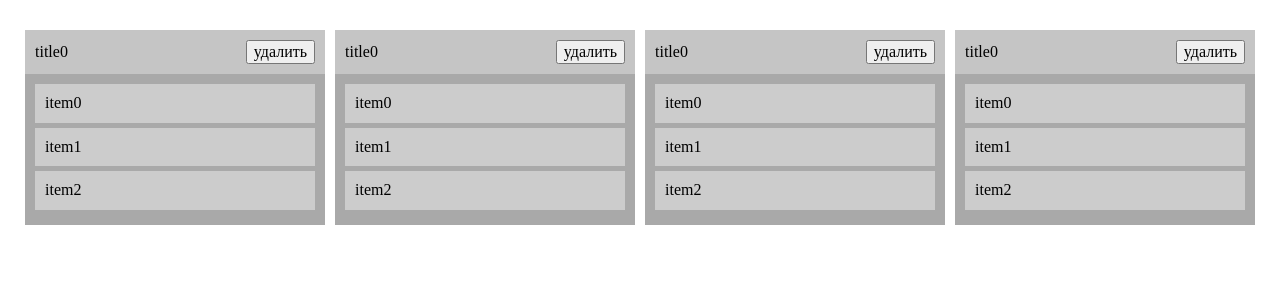
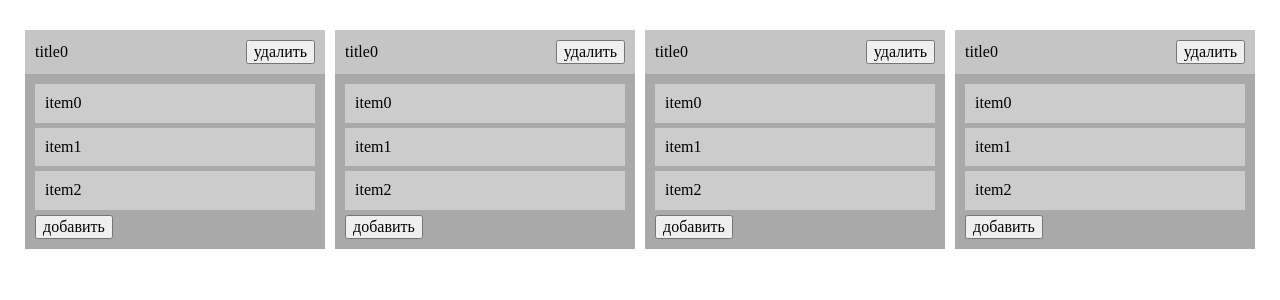
Before and after one commit to gluhenko-dv/DnD, a React (Create React App) app: page / in a window 1280 px wide. Shown: the top 300 px of the page. Built offline with nearby package versions, Linux system fonts and the light colour scheme.

Commit message:
feat addItemBtn

```diff
--- a/src/components/Column/Column.tsx
+++ b/src/components/Column/Column.tsx
@@ -5,6 +5,7 @@ import { IBoardData } from '../../interfaces/interfaces';
 import { deleteBoardItem } from '../../store/Board/BoardSlice';
 import { RootState } from '../../store/rootReducer';
 import Item from '../Item/Item';
+import ItemAddBtn from '../ItemAddBtn/ItemAddBtn';
 import './Column.styles.scss';
 
 const mapStateToProps = ({ board }: RootState) => ({ board });
@@ -44,6 +45,7 @@ const Column: React.FC<PropsFromRedux> = ({ board, deleteBoardItem }) => {
                                 {items.map(({ id, title }, i) => (
                                     <Item title={title} id={id} key={id} index={i} />
                                 ))}
+                                <ItemAddBtn index={i} />
                             </div>
                         )}
                     </Droppable>
--- a/src/components/ColumnAddBtn/ColumnAddBtn.tsx
+++ b/src/components/ColumnAddBtn/ColumnAddBtn.tsx
@@ -1,3 +1,4 @@
+import { useCallback } from 'react';
 import { connect, ConnectedProps } from 'react-redux';
 import { dateNow } from '../../helpers/helpers';
 import { IBoardData } from '../../interfaces/interfaces';
@@ -12,18 +13,17 @@ const connector = connect(null, mapDispatchToProps);
 type PropsFromRedux = ConnectedProps<typeof connector>;
 
 const ColumnAddBtn: React.FC<PropsFromRedux> = ({ updateBoardData }) => {
-    const onClick = () => {
+    const onClick = useCallback(() => {
         const data: IBoardData[] = localStorage.boardData ? JSON.parse(localStorage.boardData) : [];
-        if (data.length === 0) {
-            return;
-        }
+
         data.splice(data.length, 0, {
             id: dateNow(),
             title: 'Новая колонка',
             items: []
         });
+
         updateBoardData(data);
-    };
+    }, []);
 
     return (
         <button onClick={onClick} className="column-add-btn">
--- /dev/null
+++ b/src/components/ItemAddBtn/ItemAddBtn.styles.scss
@@ -0,0 +1,5 @@
+.item {
+  &-add-btn {
+    height: fit-content;
+  }
+}
--- /dev/null
+++ b/src/components/ItemAddBtn/ItemAddBtn.tsx
@@ -0,0 +1,38 @@
+import { connect, ConnectedProps } from 'react-redux';
+import { dateNow } from '../../helpers/helpers';
+import { IBoardData } from '../../interfaces/interfaces';
+import { updateBoardData } from '../../store/Board/BoardSlice';
+import './ItemAddBtn.styles.scss';
+
+const mapDispatchToProps = {
+    updateBoardData
+};
+
+const connector = connect(null, mapDispatchToProps);
+type PropsFromRedux = ConnectedProps<typeof connector>;
+
+interface ItemAddBtnProps extends PropsFromRedux {
+    index: number;
+}
+
+const ItemAddBtn: React.FC<ItemAddBtnProps> = ({ index, updateBoardData }) => {
+    const onClick = () => {
+        const data: IBoardData[] = localStorage.boardData ? JSON.parse(localStorage.boardData) : [];
+        if (data.length === 0) {
+            return;
+        }
+        data[index].items.splice(data[index].items.length, 0, {
+            id: dateNow(),
+            title: 'Новое'
+        });
+        updateBoardData(data);
+    };
+
+    return (
+        <button onClick={onClick} className="item-add-btn">
+            добавить
+        </button>
+    );
+};
+
+export default connector(ItemAddBtn);
```
